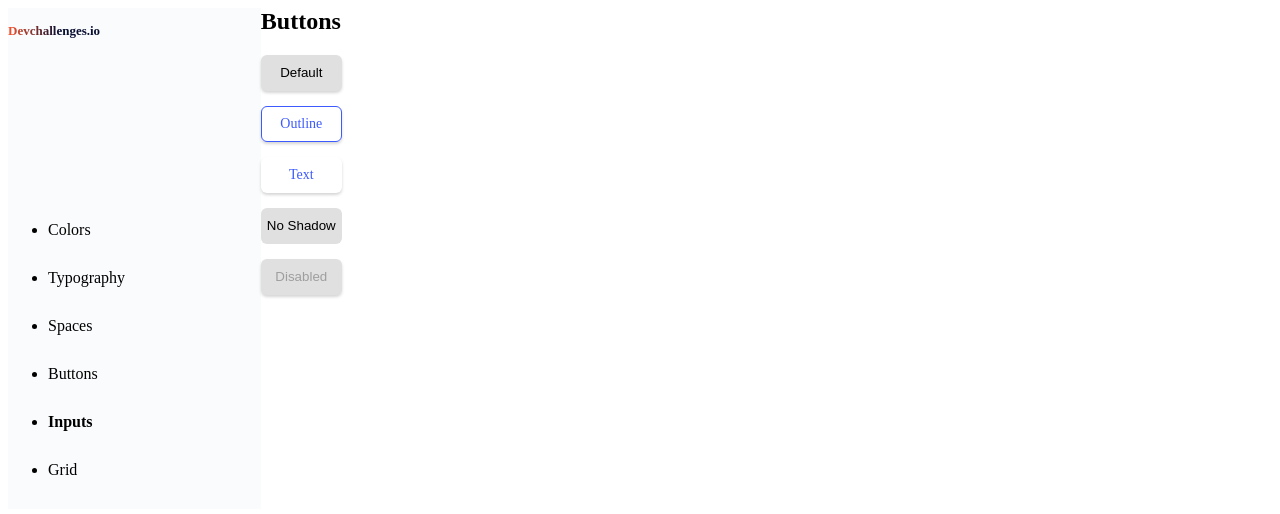
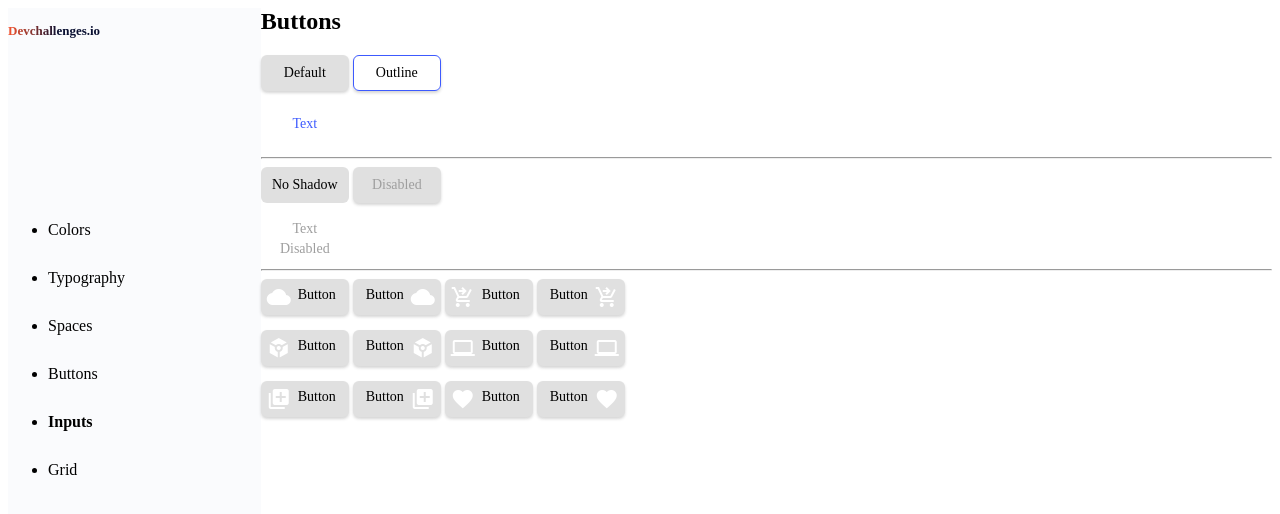
Before and after one commit to brnmcdnld720/Button_Component, a plain HTML site: page index.html in a window 1280 px wide. Drawn offline with Linux system fonts and the light colour scheme.

Commit message:
style and layout pretty basic and ugly, but buttons finished.

```diff
--- a/index.html
+++ b/index.html
@@ -21,23 +21,43 @@
             <h2>Buttons</h2>
             <div class="row">
                 <Button>Default</Button>
-            </div>
-            <div class="row">
-                <Button class="Outline">Outline</Button>
+                <button class="btn outline">Outline</Button>
             </div>
             <div class="row">
                 <Button class="text">Text</Button>
             </div>
+            <hr>
             <div class="row">
-                <Button class="disable-shadow">No Shadow</Button>
+                <Button class="disableShadow">No Shadow</Button>
+                <button class="disabled">Disabled</Button>
             </div>
             <div class="row">
-                <Button class="disabled">Disabled</Button>
+                <button class="textDisabled">Text Disabled</Button>
             </div>
-
+            <hr>
+            <div class="row">
+                <button class="iconLeft"><i class="material-icons">cloud</i>Button</Button>
+                <button class="iconRight"><i class="material-icons">cloud</i>Button</Button>
+                <button class="iconLeft"><i class="material-icons">shopping_cart_checkout</i>Button</Button>
+                <button class="iconRight"><i class="material-icons">shopping_cart_checkout</i>Button</Button>
+            </div>
+            <div class="row">
+                <button class="iconLeft"><i class="material-icons">token</i>Button</Button>
+                <button class="iconRight"><i class="material-icons">token</i>Button</Button>
+                <button class="iconLeft"><i class="material-icons">computer</i>Button</Button>
+                <button class="iconRight"><i class="material-icons">computer</i>Button</Button>
+            </div>
+            <div class="row">
+                <button class="iconLeft"><i class="material-icons">library_add</i>Button</Button>
+                <button class="iconRight"><i class="material-icons">library_add</i>Button</Button>
+                <button class="iconLeft"><i class="material-icons">favorite</i>Button</Button>
+                <button class="iconRight"><i class="material-icons">favorite</i>Button</Button>
+            </div>
 
         </div>
     </div>
     <link rel="stylesheet" href="style.css">
-</body>
+    <link rel="stylesheet" href="https://fonts.googleapis.com/icon?family=Material+Icons">
+
+
 </html>
--- a/style.css
+++ b/style.css
@@ -1,5 +1,11 @@
-Button {
-    width: 81px;
+button {
+    font-family: Noto Sans JP;
+    font-size: 14px;
+    font-weight: 500;
+    line-height: 20px;
+    letter-spacing: 0em;
+    text-align: center;
+    width: 88px;
     height: 36px;
     border-radius: 6px;
     border: none;
@@ -9,21 +15,15 @@ Button {
         background: #AEAEAE;
     }
 }
-.outline {
-    font-family: Noto Sans JP;
-    font-size: 14px;
-    font-weight: 500;
-    line-height: 20px;
-    letter-spacing: 0em;
-    text-align: center;
-    color: #3D5AFE;
+button.outline {
+    --label-color: hsl(231, 99%, 62%);
     border: 1px solid #3D5AFE;
     background: transparent;
     &:hover, &:focus {
         background:#2962FF1A;
     }
 }
-.text {
+button.text {
     font-family: Noto Sans JP;
     font-size: 14px;
     font-weight: 500;
@@ -32,19 +32,52 @@ Button {
     text-align: center;
     color: #3D5AFE;
     background: transparent;
+    box-shadow: 0px 2px 3px 0px #33333300;
     &:hover, &:focus {
         background: #2962FF1A;
     }
 }
-.disable-shadow {
+button.disableShadow {
     box-shadow: 0px 0px 0px 0px #33333300;
-}
-.disabled {
-    color: #9E9E9E;
+    border: none;
+    background: #E0E0E0;
     &:hover, &:focus {
         background: #E0E0E0;
     }
 }
+button.disabled {
+    color: #9E9E9E;
+    background-color: #E0E0E0;
+    outline: none;
+    border: none;
+    box-shadow: 0px 2px 3px 0px #33333333;
+    &:hover, &:focus {
+        background: #E0E0E0;
+    }
+}
+button.textDisabled {
+    color: #9E9E9E;
+    background-color: #e0e0e000;
+    outline: none;
+    border: none;
+    box-shadow: 0px 2px 3px 0px #33333300;
+    &:hover, &:focus {
+        background: #e0e0e000;
+    }
+}
+button.iconLeft {
+    align-items: center;
+}
+button.iconLeft  > .material-icons {
+    color: white;
+    float: left;
+}
+button.iconRight  > .material-icons {
+    color: white;
+    float: right;
+}
+
+
 
 /**  page styling below **/
 
@@ -55,8 +88,7 @@ Button {
     float: left;
     width: 20%;
     background: #FAFBFD;
-    ;
-
+    height: 100%;
 }
 .column-body {
     width:auto
```
Also changed, not shown: index.js (added).
